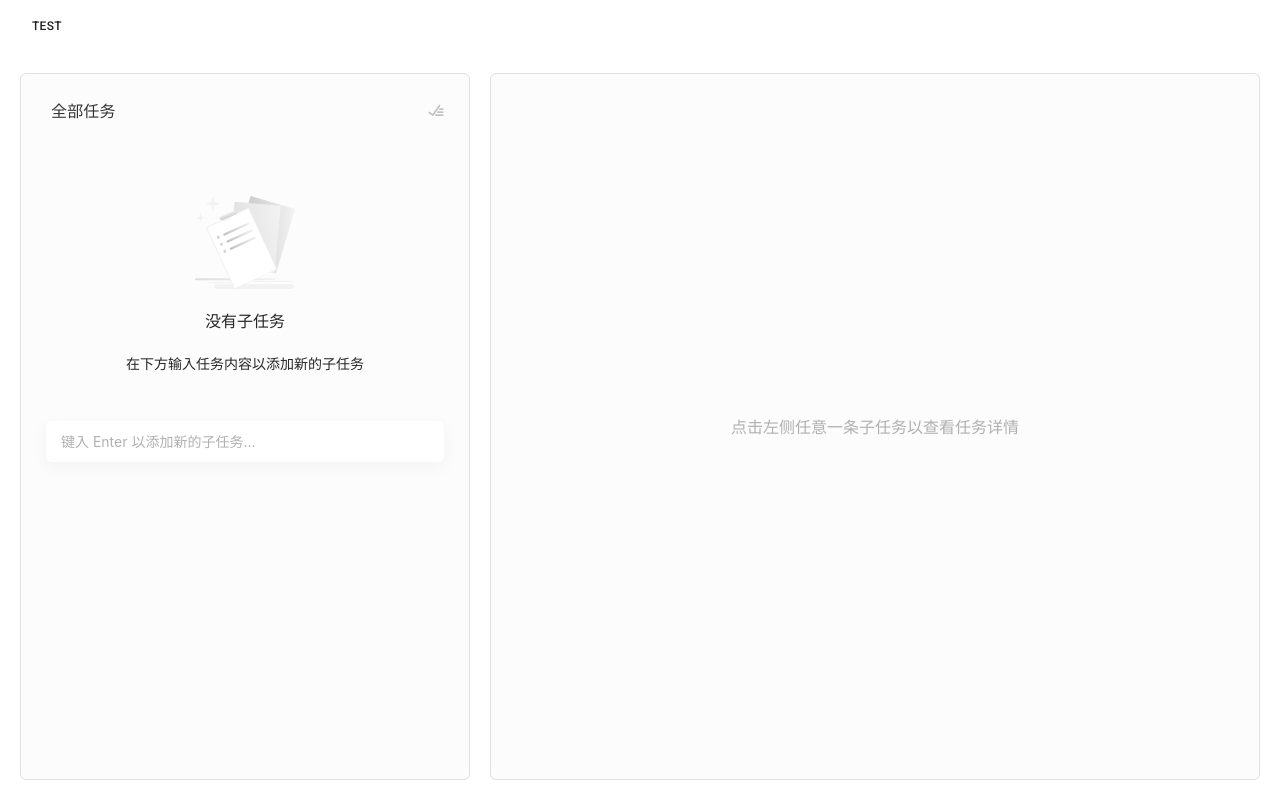
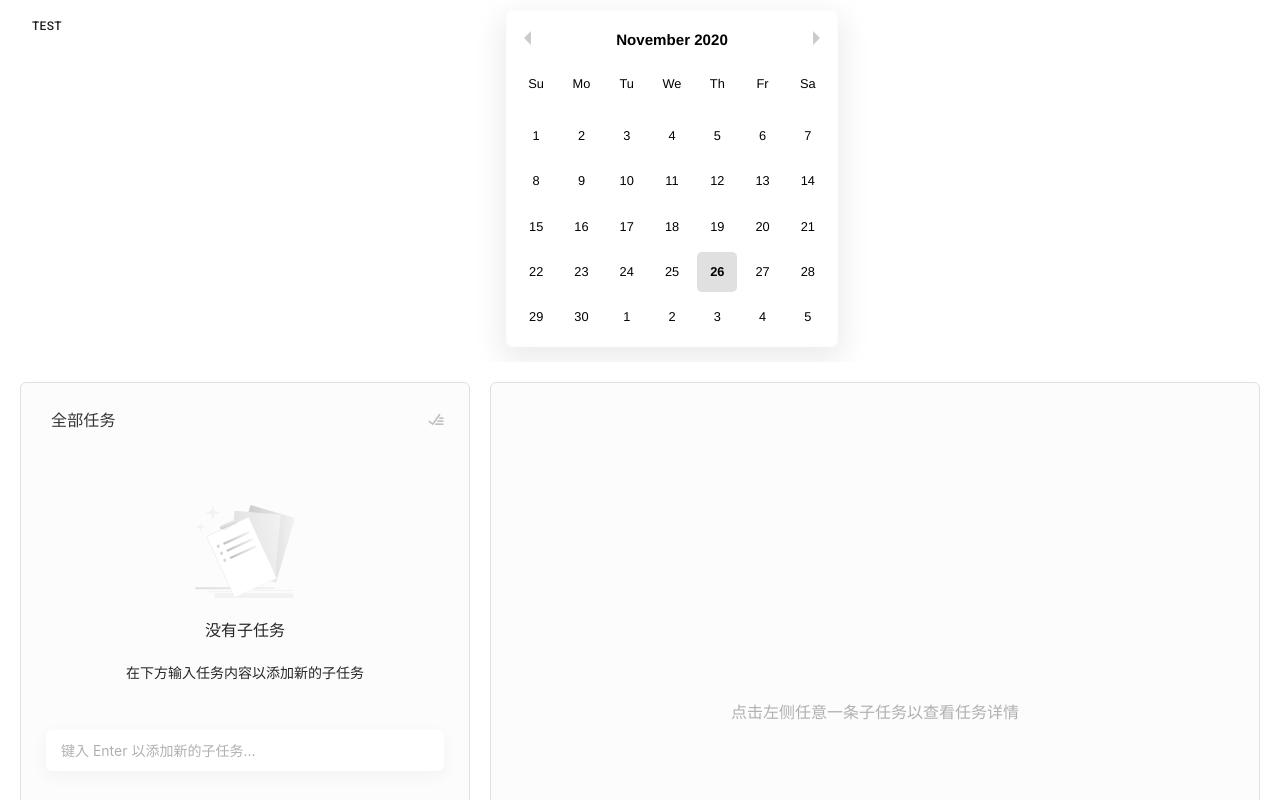
Before and after one commit to lenconda/sigma_web, a React app: page /list in a window 1280 px wide. Shown: the top 800 px of the page. Built offline with nearby package versions, Linux system fonts and the light colour scheme.

Commit message:
feat: TEMP. fix calendar issues

```diff
--- a/src/App.less
+++ b/src/App.less
@@ -6,7 +6,30 @@
   flex-grow: 0;
   flex-shrink: 0;
   display: flex;
+  align-items: center;
   background-color: #fff;
+
+  &__menus {
+    &--left,
+    &--center,
+    &--right {
+      height: 100%;
+    }
+
+    &--left,
+    &--right {
+      flex-grow: 0;
+      flex-shrink: 0;
+    }
+
+    &--center {
+      flex-grow: 1;
+      flex-shrink: 1;
+      display: flex;
+      justify-content: center;
+      align-items: center;
+    }
+  }
 }
 
 .app-page {
--- a/src/App.tsx
+++ b/src/App.tsx
@@ -23,7 +23,9 @@ import idGen from './core/idgen';
 import PopupProvider from './components/PopupProvider';
 import Button from '@material-ui/core/Button';
 import StickyNav from './components/StickyNav';
+import DatePicker from './components/DatePicker';
 import './App.less';
+import ReactDatePicker from 'react-datepicker';
 
 const ListPage = lazy(() => import('./pages/List'));
 
@@ -112,7 +114,14 @@ const App: React.FC = () => {
                 </>
               </PopupProvider>
             </div>
-            <div className="app-nav__menus--center"></div>
+            <div className="app-nav__menus--center">
+              <DatePicker
+                selectsRange={true}
+                inline={true}
+                onChange={date => console.log(date)}
+                customComponent={<Button>日期</Button>}
+              />
+            </div>
             <div className="app-nav__menus--right"></div>
           </>
         </StickyNav>
--- a/src/components/DatePicker/index.tsx
+++ b/src/components/DatePicker/index.tsx
@@ -1,4 +1,8 @@
-import React, { ReactNode } from 'react';
+import React, {
+  ReactNode,
+  useState,
+  useEffect,
+} from 'react';
 import ReactDatePicker from 'react-datepicker';
 import 'react-datepicker/dist/react-datepicker.css';
 import './index.less';
@@ -6,6 +10,7 @@ import './index.less';
 export interface DatePickerProps {
   startDate?: Date;
   endDate?: Date;
+  inline?: boolean;
   customComponent?: ReactNode;
   onChange: (data: Date | [Date, Date], event: React.SyntheticEvent<any, Event>) => void;
   selectsRange?: boolean;
@@ -17,13 +22,38 @@ const DatePicker: React.FC<DatePickerProps> = ({
   customComponent = <></>,
   onChange,
   selectsRange = false,
+  inline = false,
 }) => {
+  const [controlledStartDate, setControlledStartDate] = useState<Date>(undefined);
+  const [controlledEndDate, setControlledEndDate] = useState<Date>(undefined);
+  const [controlledSelectedDate, setControlledSelectedDate] = useState<Date>(undefined);
+
+  useEffect(() => {
+    setDates(startDate, endDate, startDate);
+  }, []);
+
+  const setDates = (startDate: Date, endDate: Date, selectedDate: Date) => {
+    setControlledStartDate(startDate);
+    setControlledEndDate(endDate);
+    setControlledSelectedDate(selectedDate);
+  };
+
+  const handleSelectionChange = (dates: Date | [Date, Date]) => {
+    if (dates instanceof Date) {
+      setDates(dates, dates, dates);
+    } else if (Array.isArray(dates)) {
+      const [startDate, endDate = startDate] = dates;
+      setDates(startDate, endDate, startDate);
+    }
+  };
+
   return (
     <ReactDatePicker
-      selected={startDate}
-      startDate={startDate}
-      endDate={endDate}
-      onChange={onChange}
+      selected={controlledSelectedDate}
+      startDate={controlledStartDate}
+      endDate={controlledEndDate}
+      onChange={handleSelectionChange}
+      inline={inline}
       selectsRange={selectsRange}
       customInput={customComponent}
       calendarClassName="date-picker-component"
```
